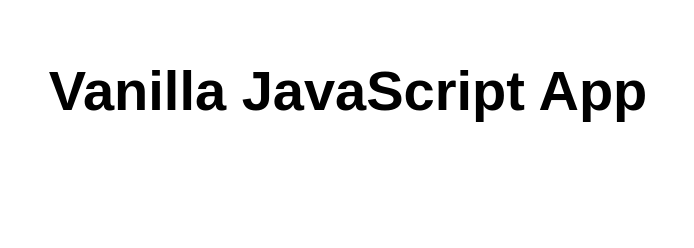
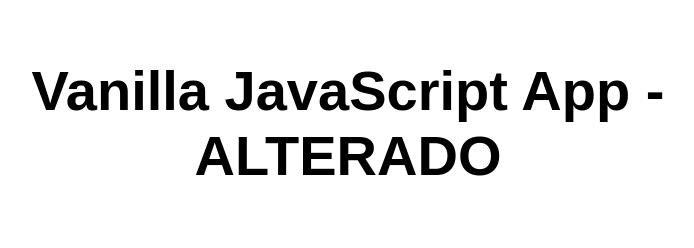
Before and after one commit to FypeiH/lab3computeacaoemnuvem, a website: page src/index.html in a window 1280 px wide. Shown: the whole page, without its empty margins (292-986 px from the left). Drawn offline with Linux system fonts and the light colour scheme.

Commit message:
:sparkles: feat: alteracao para 3 print do laboratorio

```diff
--- a/src/index.html
+++ b/src/index.html
@@ -5,12 +5,12 @@
   <meta charset="UTF-8">
   <meta name="viewport" content="width=device-width, initial-scale=1.0">
   <link rel="stylesheet" href="styles.css">
-  <title>Vanilla JavaScript App</title>
+  <title>Vanilla JavaScript App - ALTERADO</title>
 </head>
 
 <body>
   <main>
-    <h1>Vanilla JavaScript App</h1>
+    <h1>Vanilla JavaScript App - ALTERADO</h1>
   </main>
 </body>
 
```
